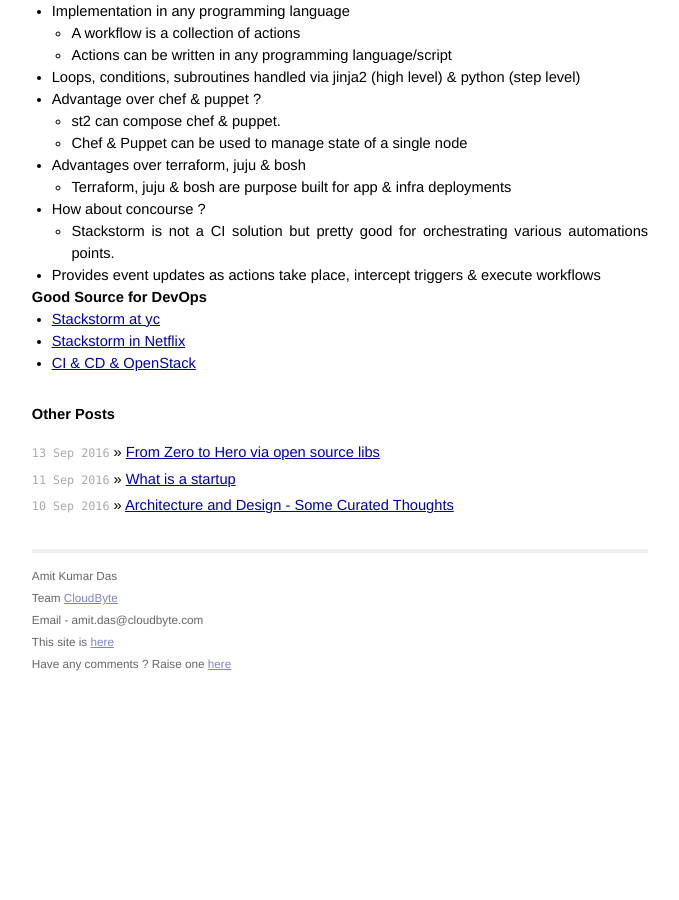
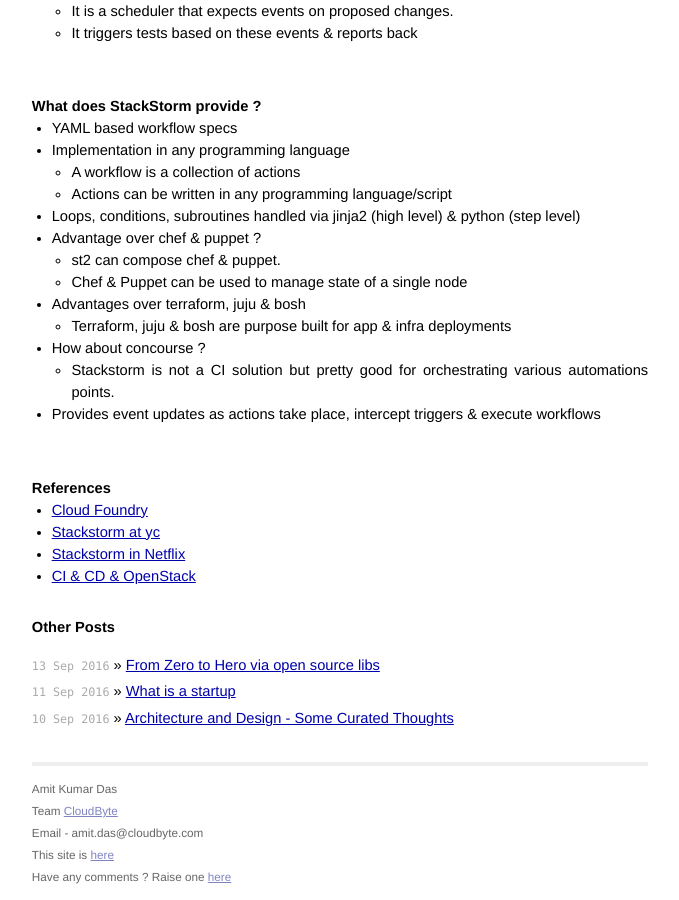
Before and after one commit to AmitKumarDas/amitkumardas.github.io, a Jekyll site: the page built from _posts/2016-08-21-my-views-on-devops.md, in a window 1280 px wide and 900 px high, scrolled down 1079 px. Shown: the whole window, without its empty margins (300-979 px from the left). Built offline with Jekyll 4.4.1, drawn with Linux system fonts in a browser that asks for light colours; before the commit the page ends 1766 px from its top, so only the background shows below that.

Commit message:
Update 2016-08-21-my-views-on-devops.md

```diff
--- a/_posts/2016-08-21-my-views-on-devops.md
+++ b/_posts/2016-08-21-my-views-on-devops.md
@@ -22,6 +22,8 @@
 - Are we able to version control the workflow definition ?
 - Does the devops automation architecture support multiple language ?
 
+<br />
+
 ## Real World UseCases
 
 > In the case of Netflix, Powell said, StackStorm is being used to monitor the Simple Queing Service (SQS) on Amazon Web Services where the implementation of Cassandra that Netflix uses resides. Powell said StackStorm sensors listen to SQS and issue triggers into the StackStorm internal message bus. A rules engine then listens to that message bus and does pattern matching to identify performance threshold violations. The system then checks to see if there is a tool that can be invoke to automatically remediate the problem. In cases where no solution to the problem can be found, StackStorm sends an alert to the appropriate admin.
@@ -30,6 +32,7 @@
 
 > I've worked with multiple services in multiple teams where upstream fixes take a while and meanwhile devs and ops people get paged like crazy for a diagonized and remediable problem. Agreed that logrotate config needs to be fixed for this case but it is only a simple demo for auto-remediation. For years, Cassandra dead node replacement is a 6 step manual process. You'd think upstream should be fixed but unfortunately not. So StackStorm fills the gap between what is ideal and what is running in production. Usually, there is a gap. See https://stackstorm.com/2015/09/22/auto-remediating-bad-hosts-in-cassandra-cluster-with-stackstorm/
 
+<br />
 
 ## Project Gating System
 
@@ -38,6 +41,8 @@
 - OpenStack uses Zuul.
   -  It is a scheduler that expects events on proposed changes.
   -  It triggers tests based on these events & reports back
+
+<br />
 
 ## What does StackStorm provide ?
 
@@ -55,8 +60,11 @@
   - Stackstorm is not a CI solution but pretty good for orchestrating various automations points.
 - Provides event updates as actions take place, intercept triggers & execute workflows
 
-## Good Source for DevOps
+<br />
 
+## References
+
+- [Cloud Foundry](https://www.cloudfoundry.org/)
 - [Stackstorm at yc](https://news.ycombinator.com/item?id=10342000)
 - [Stackstorm in Netflix](http://www.datacenterknowledge.com/archives/2015/09/24/netflix-to-use-stackstorm-for-it-automation-under-cassandra/)
 - [CI & CD & OpenStack](https://www.youtube.com/watch?v=4gR5xVOSsdU)
```
